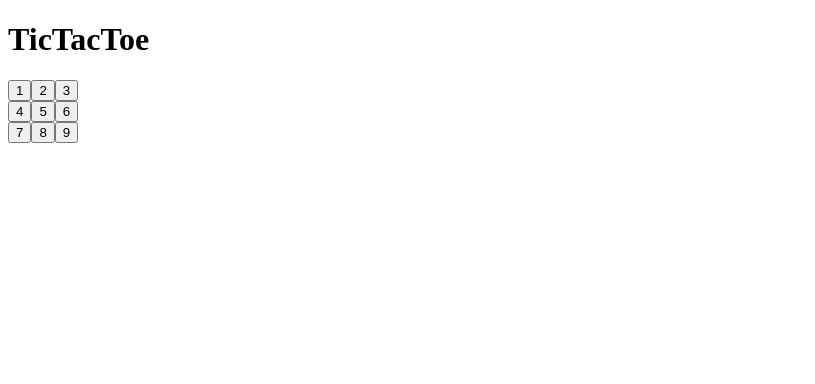
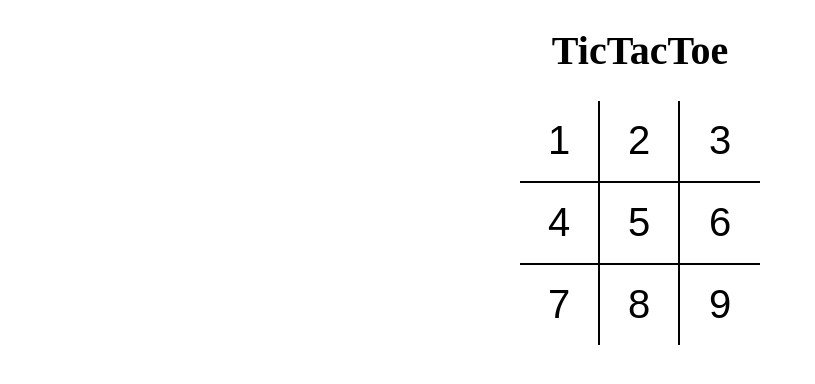
Before and after one commit to Vj-is-brand/tictactoe, a React (Vite) app: page / in a window 1280 px wide. Shown: the top 384 px of the page, without its empty margins (0-815 px from the left). Built offline with nearby package versions, Linux system fonts and the light colour scheme.

Commit message:
added sass, and get to know styles

```diff
--- a/package.json
+++ b/package.json
@@ -25,7 +25,8 @@
     "eslint-plugin-react": "^7.31.8",
     "prettier": "^2.7.1",
     "rimraf": "^3.0.2",
-    "vite": "^3.0.2"
+    "sass": "^1.55.0",
+    "vite": "^3.1.7"
   },
   "babel": {
     "presets": [
--- a/src/App.jsx
+++ b/src/App.jsx
@@ -1,9 +1,11 @@
 import React from "react";
 import Board from "./component/Board";
 
+import "./styles/root.scss"
+
 const App = () => {
   return (
-  <div>
+  <div className="app">
     <h1> TicTacToe</h1>
         <Board/>
   </div>
--- a/src/component/Board.jsx
+++ b/src/component/Board.jsx
@@ -3,20 +3,20 @@
 
 const Board = () => {
   return (
-    <div>
-       <div>
+    <div className='board'>
+       <div className='board-row'>
            <Square value = { 1 } />
            <Square value = { 2 }/>
            <Square value = { 3 }/>
       </div>
 
-      <div>
+      <div className='board-row'>
            <Square value = { 4 }/>
            <Square value = { 5 }/>
            <Square value = { 6 }/>
       </div>
 
-       <div>
+       <div className='board-row'>
            <Square value = { 7 }/>
            <Square value = { 8 }/>
            <Square value = { 9 }/>
--- a/src/component/Square.jsx
+++ b/src/component/Square.jsx
@@ -4,7 +4,7 @@
     // console.log(props);
 
     return (
-      <button type = "button" >{value}</button>
+      <button type = "button" className='square' >{value}</button>
   )
 }
 
--- /dev/null
+++ b/src/styles/root.scss
@@ -0,0 +1,43 @@
+body {
+    padding: 0;
+    margin: 0;
+  }
+
+  button {
+    background: none;
+    border: none;
+    outline: none;
+    &:hover {
+     cursor: pointer;
+    }
+  }
+
+  .app {
+    font-size: 20px;
+    display: flex;
+    flex-direction: column;
+    align-items: center;
+  }
+
+  .board {
+    .board-row {
+      display: flex;
+      flex-direction: row;
+      border-bottom: 2px solid #000;
+      &:last-child {
+        border-bottom: none;
+      }
+      .square {
+        width: 80px;
+        height: 80px;
+        border-right: 2px solid #000;
+        font-size: 2.5rem;
+        padding: 0;
+        overflow: hidden;
+        transition: all 0.2s;
+        &:last-child {
+          border-right: none;
+        }
+      }
+    }
+  }
```
Also changed, not shown: 1 other file (tests, documents, lock files or other folders).
